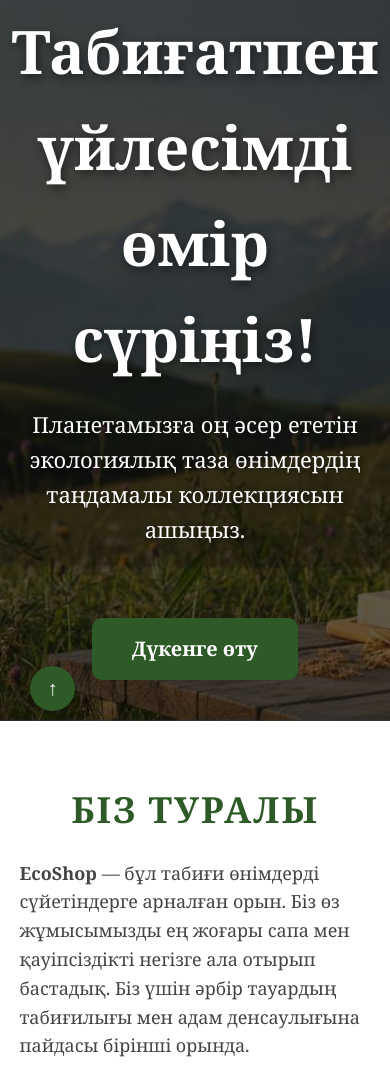
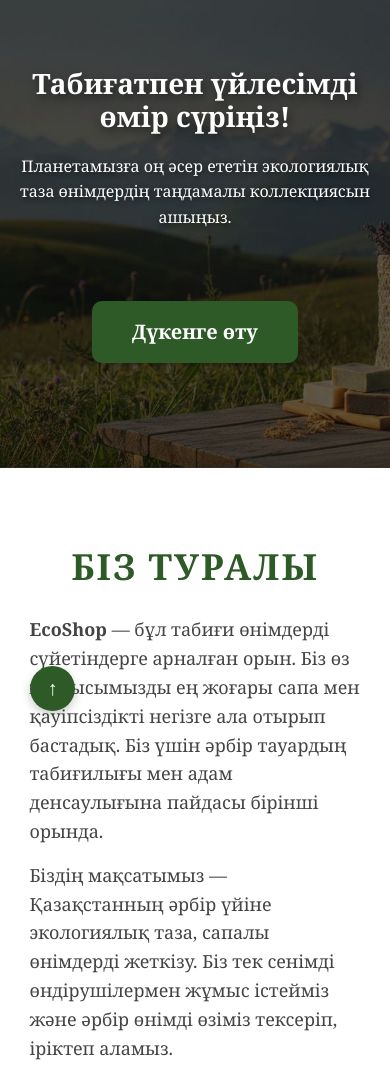
Before and after one commit to ergarabirganym80-creator/ecoshop, a plain HTML site: page index.html in a window 390 px wide. Shown: the part 103-1175 px from the top of the page. Drawn offline with Linux system fonts and the light colour scheme; a web font is replaced by a local one.

Commit message:
Add files via upload

```diff
--- a/style.css
+++ b/style.css
@@ -1445,3 +1445,45 @@ body.dark-theme .container {
     margin-bottom: 40px !important;
     padding-top: 20px;
 }
+
+
+/* --- ТЕЛЕФОНҒА АРНАЛҒАН КОД (768px-ден кіші экрандар) --- */
+@media (max-width: 768px) {
+
+    /* 1. Басты баннердің (Hero) биіктігі мен мәтінін реттеу */
+    .hero {
+        height: 60vh !important; /* Биіктігін сәл азайтамыз */
+        padding: 40px 20px;
+    }
+
+    .hero h1 {
+        font-size: 28px !important; /* Тақырыпты кішірейту */
+        line-height: 1.2;
+    }
+
+    .hero p {
+        font-size: 16px !important; /* Сипаттама мәтінін реттеу */
+    }
+
+    /* 2. Егер тауарлар қатар-қатар (сетка) тұрса, оларды бір бағанға қою */
+    /* Мұндағы .products-grid дегенді өз кодындағы контейнер атымен ауыстыр (мысалы, .row немесе .cards) */
+    .products-grid, .container, .row {
+        display: flex;
+        flex-direction: column;
+        align-items: center;
+        width: 100% !important;
+        padding: 10px !important;
+    }
+
+    /* 3. Әр тауардың (карточканың) енін телефонға лайықтау */
+    .product-card, .card {
+        width: 90% !important; /* Экранның 90%-ын алсын */
+        margin-bottom: 20px;
+    }
+
+    /* 4. Суреттер экраннан шығып кетпеуі үшін */
+    img {
+        max-width: 100%;
+        height: auto;
+    }
+}
```
